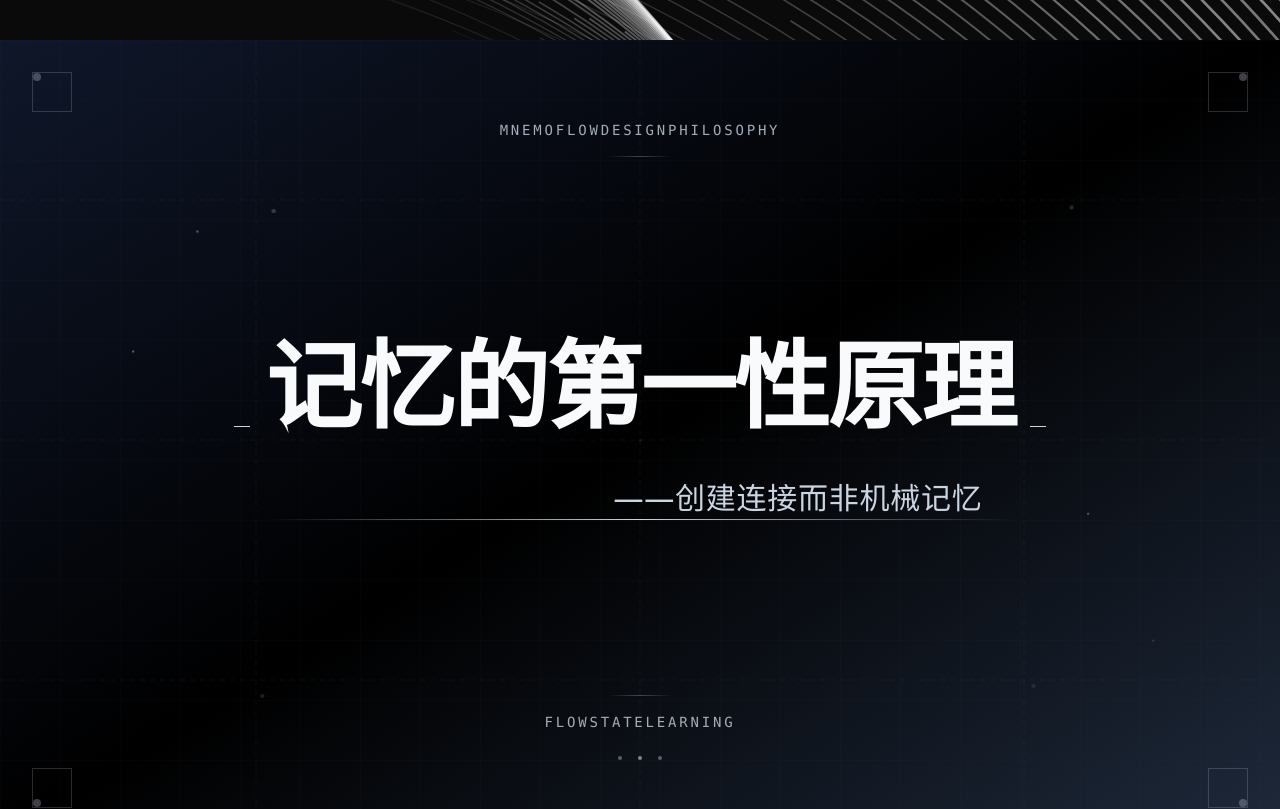
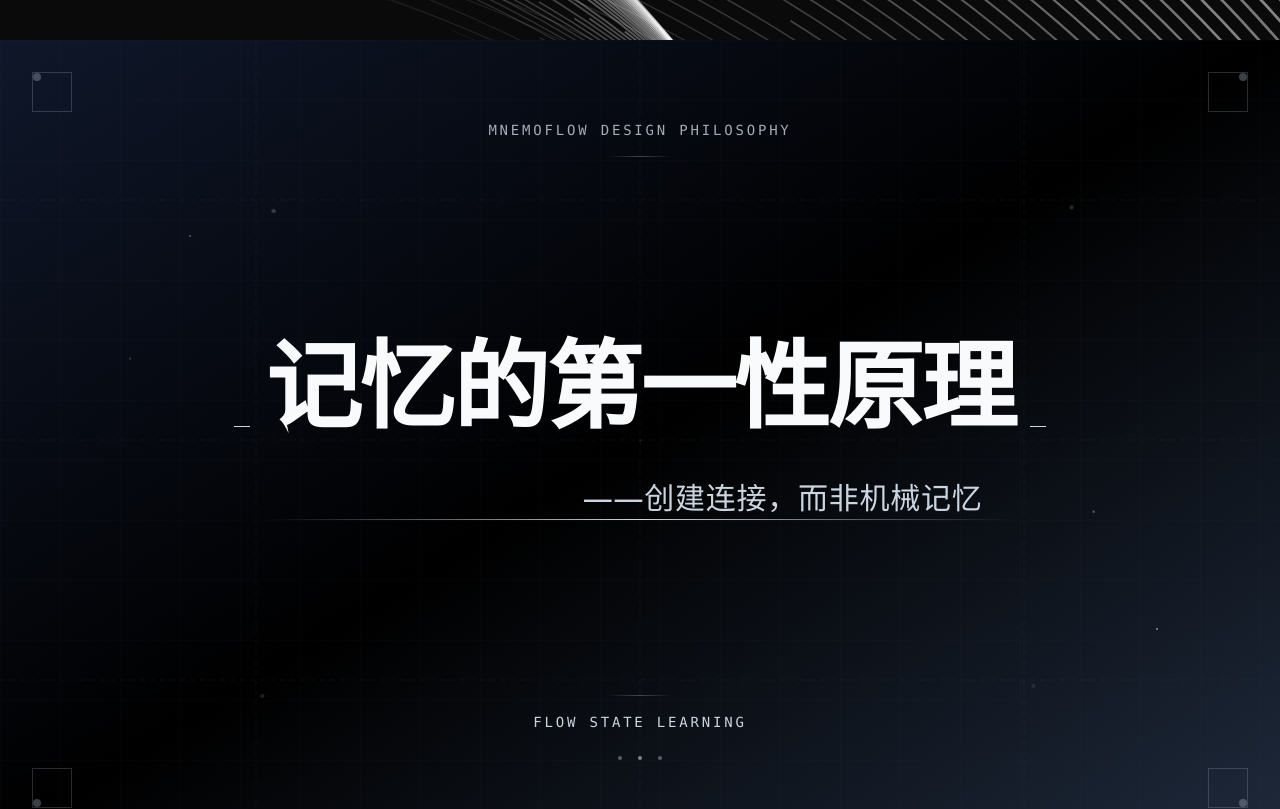
Before and after one commit to justtobeliev1/mnemoflow-landing, a Next.js app in the folder landing-page/: page / in a window 1280 px wide. Shown: the part 760-1569 px from the top of the page. Built offline with nearby package versions, Linux system fonts and the light colour scheme.

Commit message:
有一点点待优化

```diff
--- a/landing-page/src/components/ui/cybernetic-bento-grid.tsx
+++ b/landing-page/src/components/ui/cybernetic-bento-grid.tsx
@@ -39,7 +39,7 @@ const BentoItem = ({ className = "", children }: { className?: string; children:
 export const CyberneticBentoGrid = () => {
   return (
     <section className="relative min-h-screen bg-gradient-to-br from-slate-900 via-black to-slate-800 text-slate-100">
-      <GridBackground className="absolute inset-0 w-full h-full" />
+      <GridBackground className="absolute inset-0 w-full h-full" startOnView />
       <div className="relative z-10 w-full mx-auto max-w-6xl px-6 sm:px-8 md:px-12 py-16 md:py-24">
         <h1 className="text-4xl sm:text-5xl font-bold text-white text-center mb-8">
           Mnemoflow，不止于Mnemonic
--- a/landing-page/src/components/ui/digital-serenity-animated-landing-page.tsx
+++ b/landing-page/src/components/ui/digital-serenity-animated-landing-page.tsx
@@ -3,6 +3,7 @@
 import React, { useState, useEffect, useRef } from 'react';
 import { useScrollTrigger } from '@/hooks/useScrollTrigger';
 import GridBackground from "@/components/ui/grid-background";
+import { motion } from 'framer-motion';
 
 interface Ripple {
   id: number;
@@ -25,23 +26,46 @@ const DigitalSerenity = () => {
   const [ripples, setRipples] = useState<Ripple[]>([]);
   const [scrolled, setScrolled] = useState(false);
   const floatingElementsRef = useRef<HTMLElement[]>([]);
-  const { ref, isVisible } = useScrollTrigger();
+  const { ref, isVisible } = useScrollTrigger({ threshold: 0.1 });
 
-  useEffect(() => {
-    if (!isVisible) return;
+  // Simplified word animation trigger, now controlled by framer-motion directly
+  const sentence = {
+    hidden: { opacity: 1 },
+    visible: {
+      opacity: 1,
+      transition: {
+        staggerChildren: 0.06,
+        delayChildren: 0.3,
+      },
+    },
+  };
 
-    const animateWords = () => {
-      const wordElements = document.querySelectorAll('.word-animate');
-      wordElements.forEach(word => {
-        const delay = parseInt(word.getAttribute('data-delay') || '0');
-        setTimeout(() => {
-          if (word instanceof HTMLElement) word.style.animation = 'word-appear 0.8s ease-out forwards';
-        }, delay);
-      });
+  const letter = {
+    hidden: { opacity: 0, y: 30 },
+    visible: {
+      opacity: 1,
+      y: 0,
+      transition: {
+        type: 'spring',
+        damping: 15,
+        stiffness: 200,
+      },
+    },
   };
-    const timeoutId = setTimeout(animateWords, 500);
-    return () => clearTimeout(timeoutId);
-  }, [isVisible]);
+
+  const subtitle = {
+    hidden: { opacity: 0, y: 30 },
+    visible: {
+      opacity: 1,
+      y: 0,
+      transition: {
+        type: 'spring',
+        damping: 15,
+        stiffness: 100,
+        delay: 1.2,
+      },
+    },
+  };
 
   useEffect(() => {
     const handleMouseMove = (e: MouseEvent) => {
@@ -66,9 +90,12 @@ const DigitalSerenity = () => {
   useEffect(() => {
     const elements = document.querySelectorAll('.floating-element-animate');
     floatingElementsRef.current = Array.from(elements) as HTMLElement[];
-    const handleScroll = () => {
-      if (!scrolled) {
-        setScrolled(true);
+    // This effect is now controlled by isVisible from useScrollTrigger
+  }, []);
+
+  useEffect(() => {
+    if (isVisible && !scrolled) {
+      setScrolled(true); // Fire only once
       floatingElementsRef.current.forEach((el, index) => {
         setTimeout(() => {
           if (el instanceof HTMLElement) {
@@ -78,10 +105,7 @@ const DigitalSerenity = () => {
         }, (parseFloat((el as HTMLElement).style.animationDelay || "0") * 1000) + index * 100);
       });
     }
-    };
-    window.addEventListener('scroll', handleScroll);
-    return () => window.removeEventListener('scroll', handleScroll);
-  }, [scrolled]);
+  }, [isVisible, scrolled]);
 
   const pageStyles = `
     #mouse-gradient-react {
@@ -106,7 +130,7 @@ const DigitalSerenity = () => {
     <>
       <style>{pageStyles}</style>
       <div ref={ref} className="min-h-screen bg-gradient-to-br from-slate-900 via-black to-slate-800 text-slate-100 font-primary overflow-hidden relative">
-        <GridBackground>
+        <GridBackground startOnView>
           {/* Responsive Corner Elements */}
           <div className="corner-element-animate top-4 left-4 sm:top-6 sm:left-6 md:top-8 md:left-8" style={{ animationDelay: '4s' }}>
             <div className="absolute top-0 left-0 w-2 h-2 bg-slate-300 opacity-30 rounded-full"></div>
@@ -130,32 +154,34 @@ const DigitalSerenity = () => {
           <div className="relative z-10 min-h-screen flex flex-col justify-between items-center px-6 py-10 sm:px-8 sm:py-12 md:px-16 md:py-20">
             <div className="text-center">
               <h2 className="text-xs sm:text-sm font-mono font-light text-slate-300 uppercase tracking-[0.2em] opacity-80">
-                <span className="word-animate" data-delay="0">Mnemoflow</span>
-                <span className="word-animate" data-delay="300">Design</span>
-                <span className="word-animate" data-delay="600">Philosophy</span>
+                <motion.span variants={letter}>Mnemoflow</motion.span> <motion.span variants={letter}>Design</motion.span> <motion.span variants={letter}>Philosophy</motion.span>
               </h2>
               <div className="mt-4 w-12 sm:w-16 h-px bg-gradient-to-r from-transparent via-slate-300 to-transparent opacity-30 mx-auto"></div>
             </div>
 
             <div className="text-center max-w-5xl mx-auto relative">
               {/* Responsive Main Heading Sizes */}
-              <h1 className="text-5xl sm:text-6xl md:text-7xl lg:text-8xl font-bold leading-tight tracking-tight text-slate-50 text-decoration-animate">
+              <motion.h1
+                className="text-5xl sm:text-6xl md:text-7xl lg:text-8xl font-bold leading-tight tracking-tight text-slate-50 text-decoration-animate"
+                variants={sentence}
+                initial="hidden"
+                animate={isVisible ? 'visible' : 'hidden'}
+              >
                 <div className="mb-8 md:mb-12 whitespace-nowrap">
-                  <span className="word-animate" data-delay="700">记</span>
-                  <span className="word-animate" data-delay="800">忆</span>
-                  <span className="word-animate" data-delay="900">的</span>
-                  <span className="word-animate" data-delay="1000">第</span>
-                  <span className="word-animate" data-delay="1100">一</span>
-                  <span className="word-animate" data-delay="1200">性</span>
-                  <span className="word-animate" data-delay="1300">原</span>
-                  <span className="word-animate" data-delay="1400">理</span>
+                  {'记忆的第一性原理'.split('').map((char, index) => (
+                    <motion.span key={index} variants={letter}>
+                      {char}
+                    </motion.span>
+                  ))}
                 </div>
                 {/* Responsive Secondary Heading Sizes & Added tracking-wide for letter spacing */}
-                <div className="text-lg sm:text-xl md:text-2xl lg:text-3xl font-thin text-slate-300 leading-relaxed tracking-wide text-right pr-8">
-                  <span className="word-animate" data-delay="1600">——创建连接</span>
-                  <span className="word-animate" data-delay="1900">而非机械记忆</span>
-                </div>
-              </h1>
+                <motion.div
+                  className="text-lg sm:text-xl md:text-2xl lg:text-3xl font-thin text-slate-300 leading-relaxed tracking-wide text-right pr-8"
+                  variants={subtitle}
+                >
+                  ——创建连接，而非机械记忆
+                </motion.div>
+              </motion.h1>
               {/* Responsive Detail Line Offsets */}
               <div className="absolute -left-6 sm:-left-8 top-1/2 transform -translate-y-1/2 w-3 sm:w-4 h-px bg-slate-300 opacity-0" style={{ animation: 'word-appear 1s ease-out forwards', animationDelay: '3.2s' }}></div>
               <div className="absolute -right-6 sm:-right-8 top-1/2 transform -translate-y-1/2 w-3 sm:w-4 h-px bg-slate-300 opacity-0" style={{ animation: 'word-appear 1s ease-out forwards', animationDelay: '3.4s' }}></div>
@@ -163,11 +189,14 @@ const DigitalSerenity = () => {
 
             <div className="text-center">
               <div className="mb-4 w-12 sm:w-16 h-px bg-gradient-to-r from-transparent via-slate-300 to-transparent opacity-30 mx-auto"></div>
-              <h2 className="text-xs sm:text-sm font-mono font-light text-slate-300 uppercase tracking-[0.2em] opacity-80">
-                <span className="word-animate" data-delay="3000">Flow</span>
-                <span className="word-animate" data-delay="3200">State</span>
-                <span className="word-animate" data-delay="3400">Learning</span>
-              </h2>
+              <motion.h2
+                className="text-xs sm:text-sm font-mono font-light text-slate-300 uppercase tracking-[0.2em] opacity-80"
+                variants={sentence}
+                initial="hidden"
+                animate={isVisible ? 'visible' : 'hidden'}
+              >
+                <motion.span variants={letter}>Flow</motion.span> <motion.span variants={letter}>State</motion.span> <motion.span variants={letter}>Learning</motion.span>
+              </motion.h2>
               <div className="mt-6 flex justify-center space-x-4 opacity-0" style={{ animation: 'word-appear 1s ease-out forwards', animationDelay: '4.2s' }}>
                 <div className="w-1 h-1 bg-slate-300 rounded-full opacity-40"></div>
                 <div className="w-1 h-1 bg-slate-300 rounded-full opacity-60"></div>
--- a/landing-page/src/components/ui/features-mnemoflow.tsx
+++ b/landing-page/src/components/ui/features-mnemoflow.tsx
@@ -7,13 +7,13 @@ import GridBackground from '@/components/ui/grid-background'
 export function MnemoflowFeatures() {
     return (
         <section className="relative overflow-hidden bg-gradient-to-br from-slate-900 via-black to-slate-800 py-16 md:py-32 text-slate-100">
-            <GridBackground className="absolute inset-0 w-full h-full" />
+            <GridBackground className="absolute inset-0 w-full h-full" startOnView />
             <div className="relative z-10 mx-auto max-w-5xl space-y-8 px-6 md:space-y-16">
                 {/* 1. 文本内容已被替换 */}
-                <div className="relative z-10 max-w-full">
+                <div className="relative z-10 max-w-2xl">
                     <h2 className="text-4xl font-semibold lg:text-5xl">这，就是 Mnemoflow 为你构建的记忆连接</h2>
                     <p className="mt-6 text-lg text-gray-300">
-                        我们不满足于传统的“一词一图”。Mnemoflow 的核心是为每个单词创造一个情节新奇、逻辑自洽且能引发情感共鸣的个性化记忆场景。
+                        区别于传统的“一词一图”<br />Mnemoflow 为每个单词创造一个情节新奇、逻辑自洽且能引发情感共鸣的记忆场景<br />帮助你构建单词中英文间的连接。
                     </p>
                 </div>
 
--- a/landing-page/src/components/ui/grid-background.tsx
+++ b/landing-page/src/components/ui/grid-background.tsx
@@ -1,14 +1,16 @@
 "use client";
 
-import React, { useId } from "react";
+import React, { useEffect, useId, useRef } from "react";
 import { cn } from "@/lib/utils";
 
 export interface GridBackgroundProps extends React.HTMLAttributes<HTMLDivElement> {
   children?: React.ReactNode;
+  hideMidLine?: boolean;
+  startOnView?: boolean;
 }
 
 const GridBackground = React.forwardRef<HTMLDivElement, GridBackgroundProps>(
-  ({ className, children, ...props }, ref) => {
+  ({ className, children, hideMidLine, startOnView, ...props }, ref) => {
     const patternId = useId().replace(/:/g, "");
 
     const styles = `
@@ -16,10 +18,43 @@ const GridBackground = React.forwardRef<HTMLDivElement, GridBackgroundProps>(
       @keyframes pulse-glow { 0%, 100% { opacity: 0.1; transform: scale(1); } 50% { opacity: 0.3; transform: scale(1.1); } }
       .grid-line { stroke: #94a3b8; stroke-width: 0.5; opacity: 0; stroke-dasharray: 5 5; stroke-dashoffset: 1000; animation: grid-draw 2s ease-out forwards; }
       .detail-dot { fill: #cbd5e1; opacity: 0; animation: pulse-glow 3s ease-in-out infinite; }
+      .observer-start .grid-line { animation-play-state: paused; }
+      .observer-start .detail-dot { animation-play-state: paused; }
     `;
 
+    const wrapperRef = useRef<HTMLDivElement | null>(null);
+
+    useEffect(() => {
+      if (!startOnView) return;
+      const el = wrapperRef.current;
+      if (!el) return;
+
+      const observer = new IntersectionObserver(
+        (entries) => {
+          entries.forEach((entry) => {
+            if (entry.isIntersecting) {
+              el.classList.remove("observer-start");
+            } else {
+              el.classList.add("observer-start");
+            }
+          });
+        },
+        { root: null, threshold: 0.15 }
+      );
+
+      observer.observe(el);
+      return () => observer.disconnect();
+    }, [startOnView]);
+
+    const attachRef = (node: HTMLDivElement | null) => {
+      wrapperRef.current = node;
+      if (typeof ref === "function") ref(node);
+      // @ts-expect-error forwardRef may be MutableRefObject
+      if (ref && typeof ref !== "function") ref.current = node;
+    };
+
     return (
-      <div ref={ref} className={cn("relative overflow-hidden", className)} {...props}>
+      <div ref={attachRef} className={cn("relative overflow-hidden", startOnView ? "observer-start" : undefined, className)} {...props}>
         <style>{styles}</style>
         <svg className="absolute inset-0 w-full h-full pointer-events-none" xmlns="http://www.w3.org/2000/svg" aria-hidden="true">
           <defs>
@@ -33,7 +68,9 @@ const GridBackground = React.forwardRef<HTMLDivElement, GridBackgroundProps>(
           <line x1="20%" y1="0" x2="20%" y2="100%" className="grid-line" style={{ animationDelay: '1.5s' }} />
           <line x1="80%" y1="0" x2="80%" y2="100%" className="grid-line" style={{ animationDelay: '2s' }} />
           <line x1="50%" y1="0" x2="50%" y2="100%" className="grid-line" style={{ animationDelay: '2.5s', opacity: '0.05' }} />
-          <line x1="0" y1="50%" x2="100%" y2="50%" className="grid-line" style={{ animationDelay: '3s', opacity: '0.05' }} />
+          { !hideMidLine && (
+            <line x1="0" y1="50%" x2="100%" y2="50%" className="grid-line" style={{ animationDelay: '3s', opacity: '0.05' }} />
+          )}
           <circle cx="20%" cy="20%" r="2" className="detail-dot" style={{ animationDelay: '3s' }} />
           <circle cx="80%" cy="20%" r="2" className="detail-dot" style={{ animationDelay: '3.2s' }} />
           <circle cx="20%" cy="80%" r="2" className="detail-dot" style={{ animationDelay: '3.4s' }} />
--- a/landing-page/src/components/ui/memory-principles-page.tsx
+++ b/landing-page/src/components/ui/memory-principles-page.tsx
@@ -14,7 +14,7 @@ import GridBackground from "@/components/ui/grid-background";
 const MemoryPrinciplesPage = () => {
   return (
     <section className="relative min-h-screen bg-gradient-to-br from-slate-900 via-black to-slate-800 text-slate-100 flex flex-col justify-start">
-      <GridBackground className="w-full">
+      <GridBackground className="w-full" startOnView>
         <div className="relative z-10 w-full px-6 py-24 sm:px-12 md:px-16 lg:px-24">
           {/* 左上角标题 */}
           <h2 className="text-left font-extrabold tracking-tight text-slate-100 text-3xl md:text-5xl lg:text-6xl pt-24">
--- a/landing-page/src/components/ui/revelation-interactive-page.tsx
+++ b/landing-page/src/components/ui/revelation-interactive-page.tsx
@@ -78,7 +78,7 @@ export default function RevelationInteractivePage() {
 
   return (
     <section className="min-h-screen bg-gradient-to-br from-slate-900 via-black to-slate-800 text-slate-100 font-primary overflow-hidden relative">
-      <GridBackground>
+      <GridBackground startOnView>
         <div className="relative z-10 min-h-screen flex flex-col w-full px-6 py-16 sm:px-8 md:px-16 md:py-24">
           <div className="w-full max-w-screen-2xl mx-auto">
             <h2 className="text-left font-extrabold tracking-tight text-2xl md:text-4xl lg:text-5xl">
--- a/landing-page/src/components/ui/toothpaste-dialogue-page.tsx
+++ b/landing-page/src/components/ui/toothpaste-dialogue-page.tsx
@@ -36,7 +36,7 @@ function sideMaskStyle(side: "left" | "right"): React.CSSProperties {
 export default function ToothpasteDialoguePage() {
   return (
     <section className="relative min-h-screen bg-gradient-to-br from-slate-900 via-black to-slate-800 text-slate-100">
-      <GridBackground className="absolute inset-0 w-full h-full" />
+      <GridBackground className="absolute inset-0 w-full h-full" startOnView />
       <div className="relative z-10 w-full mx-auto max-w-5xl px-6 sm:px-8 md:px-12 py-16 md:py-24">
         <div className="space-y-8 md:space-y-10">
           {/* 1 左 */}
```
Also changed, not shown: landing-page/src/app/page.tsx (+4 -3 lines), landing-page/src/components/ui/animated-hero.tsx (added, +60 -0 lines), landing-page/src/components/ui/qa-accordion.tsx (+19 -13 lines), 1 other file (tests, documents, lock files or other folders). Lines whose indentation alone changed are shown as unchanged.
